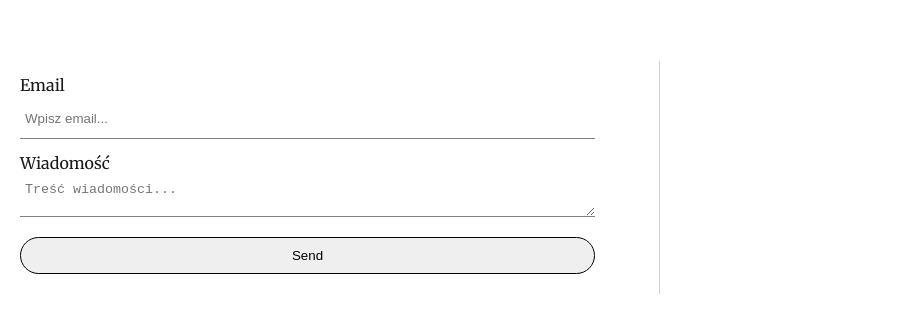
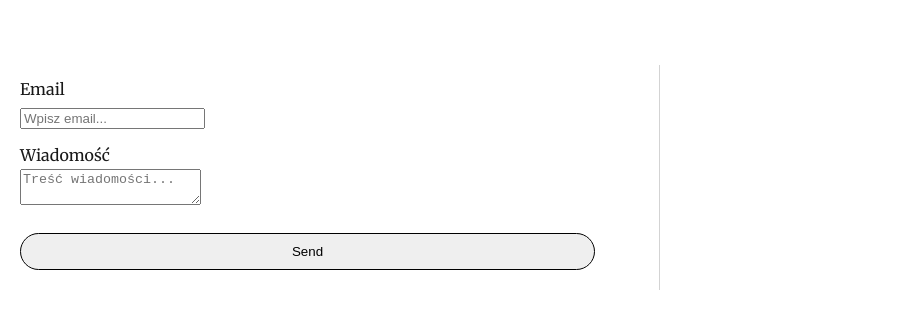
Before and after one commit to lilivin/gatsby-netlify, a Gatsby site: page / in a window 1280 px wide. Shown: the part 805-1114 px from the top of the page, 0-897 px from the left. Built offline with nearby package versions, Linux system fonts and the light colour scheme; Gatsby itself is replaced by a stand-in of ours; some packages are replaced by stand-ins of ours.

Commit message:
form-jaden

```diff
--- a/src/components/contactForm.js
+++ b/src/components/contactForm.js
@@ -22,9 +22,9 @@ const Bio = () => {
           >
 
             <label className="contactForm__label">Email</label>
-            <input name="name" placeholder="Wpisz email..." className="contactForm__input"/>
+            <input name="name" placeholder="Wpisz email..."/>
             <label className="contactForm__label">Wiadomość</label>
-            <textarea name="message" placeholder="Treść wiadomości..." className="contactForm__input"/>
+            <textarea name="message" placeholder="Treść wiadomości..."/>
             <button className="contactForm__button">Send</button>
           </form>
           <div className="contactAlternatives">
```
